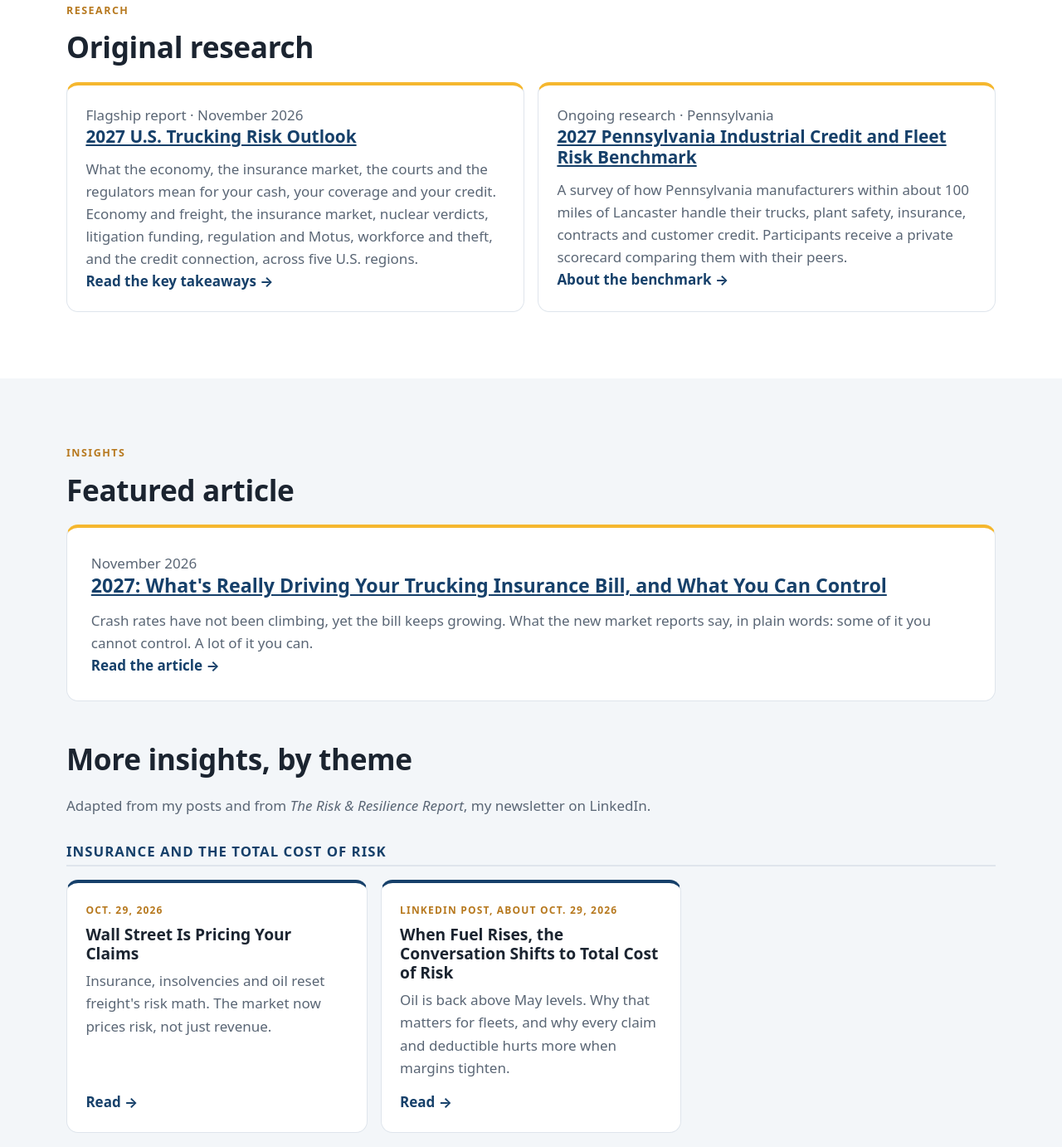
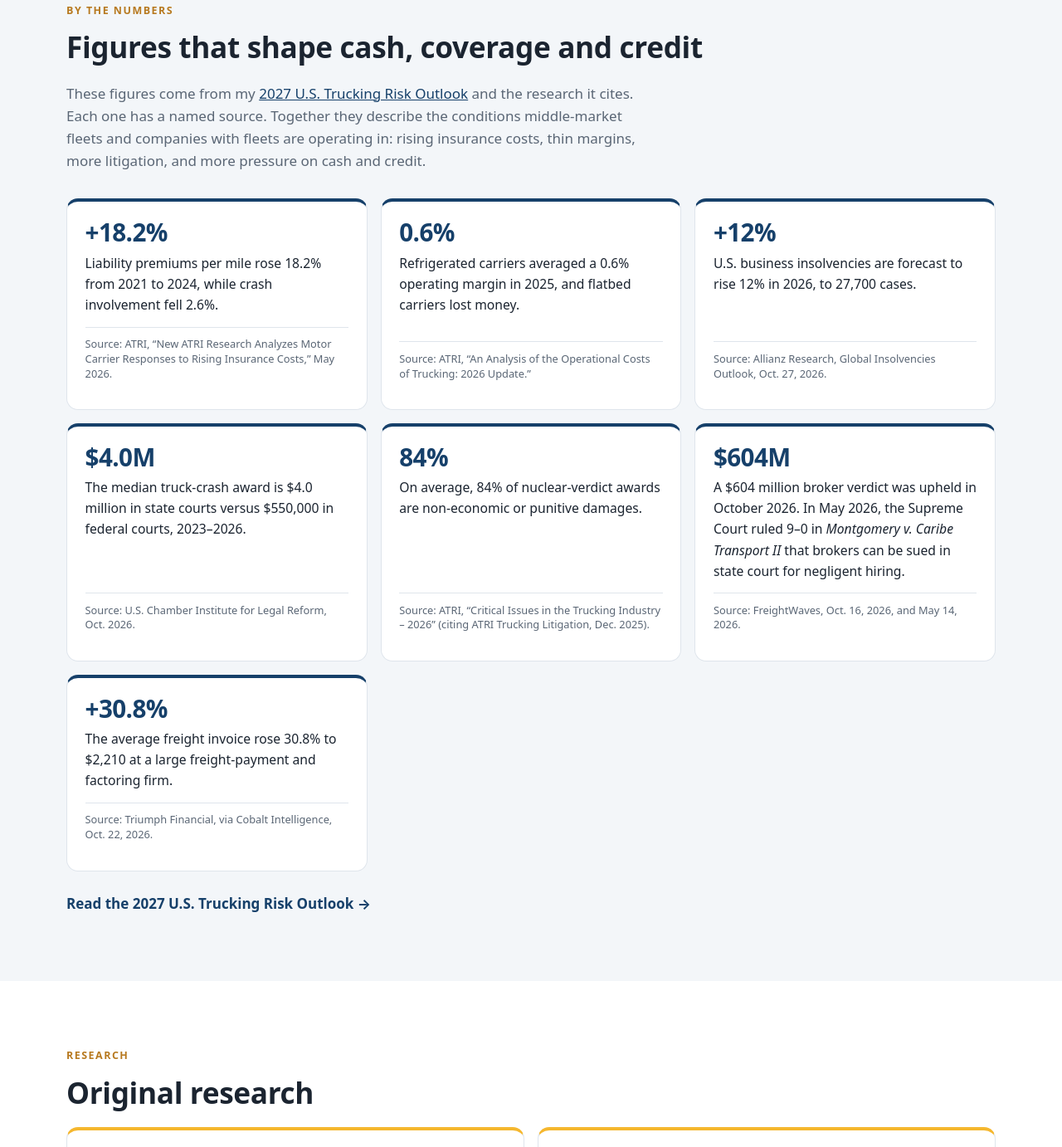
Before and after one commit to mhavemeyer/havemeyer-insurance, a plain HTML site: page index.html in a window 1280 px wide. Shown: the part 702-2084 px from the top of the page at 83% size. Drawn offline with Linux system fonts and the light colour scheme.

Commit message:
Add homepage By the numbers section with sourced fleet-risk stats
Publish seven verified figures from the 2027 U.S. Trucking Risk Outlook,
each with a visible source line and a link to the outlook page. Use ATRI's
18.2% liability-premium figure in place of 18.6% on the homepage and the
outlook page.

```diff
--- a/index.html
+++ b/index.html
@@ -50,6 +50,7 @@
     <div>
       <p class="kicker">Keeping America's Trucks Rolling by Kicking Tires and Lighting Fires</p>
       <h1>A 360-degree view of fleet risk, insurance and credit.</h1>
+
       <p class="lead">I'm Michael Havemeyer, TRS, TCS. I research and write about the forces that hit a fleet's bank account: fuel and freight, the insurance market, the courts, the regulators, and the customers who owe you money. My work helps middle-market fleets and companies with fleets unlock a 360-degree risk management strategy.</p>
       <div class="cta-row">
         <a class="btn" href="#research">Read the research</a>
@@ -60,6 +61,52 @@
       <p class="quote">&ldquo;Risk doesn't go away. It moves.&rdquo;</p>
       <p class="hero-card-p">Follow the cost to who holds it. When fuel, insurance or legal costs go up, someone in the chain pays. The fleets that do best price on their real cost, keep a complete file, and use safety and operations to lower their total cost of risk.</p>
     </aside>
+  </div>
+</section>
+
+<section id="numbers" class="section alt">
+  <div class="wrap">
+    <p class="kicker">By the numbers</p>
+    <h2>Figures that shape cash, coverage and credit</h2>
+    <p class="section-lead">These figures come from my <a href="research/2027-us-trucking-risk-outlook.html">2027 U.S. Trucking Risk Outlook</a> and the research it cites. Each one has a named source. Together they describe the conditions middle-market fleets and companies with fleets are operating in: rising insurance costs, thin margins, more litigation, and more pressure on cash and credit.</p>
+    <div class="numbers-grid">
+      <article class="number-card">
+        <p class="figure">+18.2%</p>
+        <p>Liability premiums per mile rose 18.2% from 2021 to 2024, while crash involvement fell 2.6%.</p>
+        <p class="src">Source: ATRI, &ldquo;New ATRI Research Analyzes Motor Carrier Responses to Rising Insurance Costs,&rdquo; May 2026.</p>
+      </article>
+      <article class="number-card">
+        <p class="figure">0.6%</p>
+        <p>Refrigerated carriers averaged a 0.6% operating margin in 2025, and flatbed carriers lost money.</p>
+        <p class="src">Source: ATRI, &ldquo;An Analysis of the Operational Costs of Trucking: 2026 Update.&rdquo;</p>
+      </article>
+      <article class="number-card">
+        <p class="figure">+12%</p>
+        <p>U.S. business insolvencies are forecast to rise 12% in 2026, to 27,700 cases.</p>
+        <p class="src">Source: Allianz Research, Global Insolvencies Outlook, Oct. 27, 2026.</p>
+      </article>
+      <article class="number-card">
+        <p class="figure">$4.0M</p>
+        <p>The median truck-crash award is $4.0 million in state courts versus $550,000 in federal courts, 2023&ndash;2026.</p>
+        <p class="src">Source: U.S. Chamber Institute for Legal Reform, Oct. 2026.</p>
+      </article>
+      <article class="number-card">
+        <p class="figure">84%</p>
+        <p>On average, 84% of nuclear-verdict awards are non-economic or punitive damages.</p>
+        <p class="src">Source: ATRI, &ldquo;Critical Issues in the Trucking Industry &ndash; 2026&rdquo; (citing ATRI Trucking Litigation, Dec. 2025).</p>
+      </article>
+      <article class="number-card">
+        <p class="figure">$604M</p>
+        <p>A $604 million broker verdict was upheld in October 2026. In May 2026, the Supreme Court ruled 9&ndash;0 in <em>Montgomery v. Caribe Transport II</em> that brokers can be sued in state court for negligent hiring.</p>
+        <p class="src">Source: FreightWaves, Oct. 16, 2026, and May 14, 2026.</p>
+      </article>
+      <article class="number-card">
+        <p class="figure">+30.8%</p>
+        <p>The average freight invoice rose 30.8% to $2,210 at a large freight-payment and factoring firm.</p>
+        <p class="src">Source: Triumph Financial, via Cobalt Intelligence, Oct. 22, 2026.</p>
+      </article>
+    </div>
+    <p class="numbers-foot"><a class="readmore" href="research/2027-us-trucking-risk-outlook.html">Read the 2027 U.S. Trucking Risk Outlook &rarr;</a></p>
   </div>
 </section>
 
--- a/styles.css
+++ b/styles.css
@@ -126,3 +126,13 @@ nav a:not(.btn){display:none}
 .loop div{border:1px solid var(--line);border-top:4px solid var(--navy2);border-radius:10px;padding:1rem}
 .loop h3{margin-top:0}
 .loop p{margin:0;color:var(--muted);font-size:.95rem}
+
+/* By the numbers */
+.numbers-grid{display:grid;gap:1rem}
+@media(min-width:720px){.numbers-grid{grid-template-columns:repeat(2,1fr)}}
+@media(min-width:1100px){.numbers-grid{grid-template-columns:repeat(3,1fr)}}
+.number-card{background:#fff;border:1px solid var(--line);border-radius:var(--r);padding:1.25rem 1.35rem;border-top:4px solid var(--navy2);display:flex;flex-direction:column}
+.number-card .figure{display:block;font-size:1.85rem;font-weight:800;color:var(--navy2);letter-spacing:-.02em;line-height:1.15;margin:0 0 .45rem}
+.number-card p{margin:0 0 .85rem;color:var(--ink);font-size:.98rem}
+.number-card .src{margin-top:auto;padding-top:.7rem;border-top:1px solid var(--line);font-size:.8rem;color:var(--muted);line-height:1.4}
+.numbers-foot{margin:1.6rem 0 0}
```
Also changed, not shown: research/2027-us-trucking-risk-outlook.html (+2 -2 lines).
